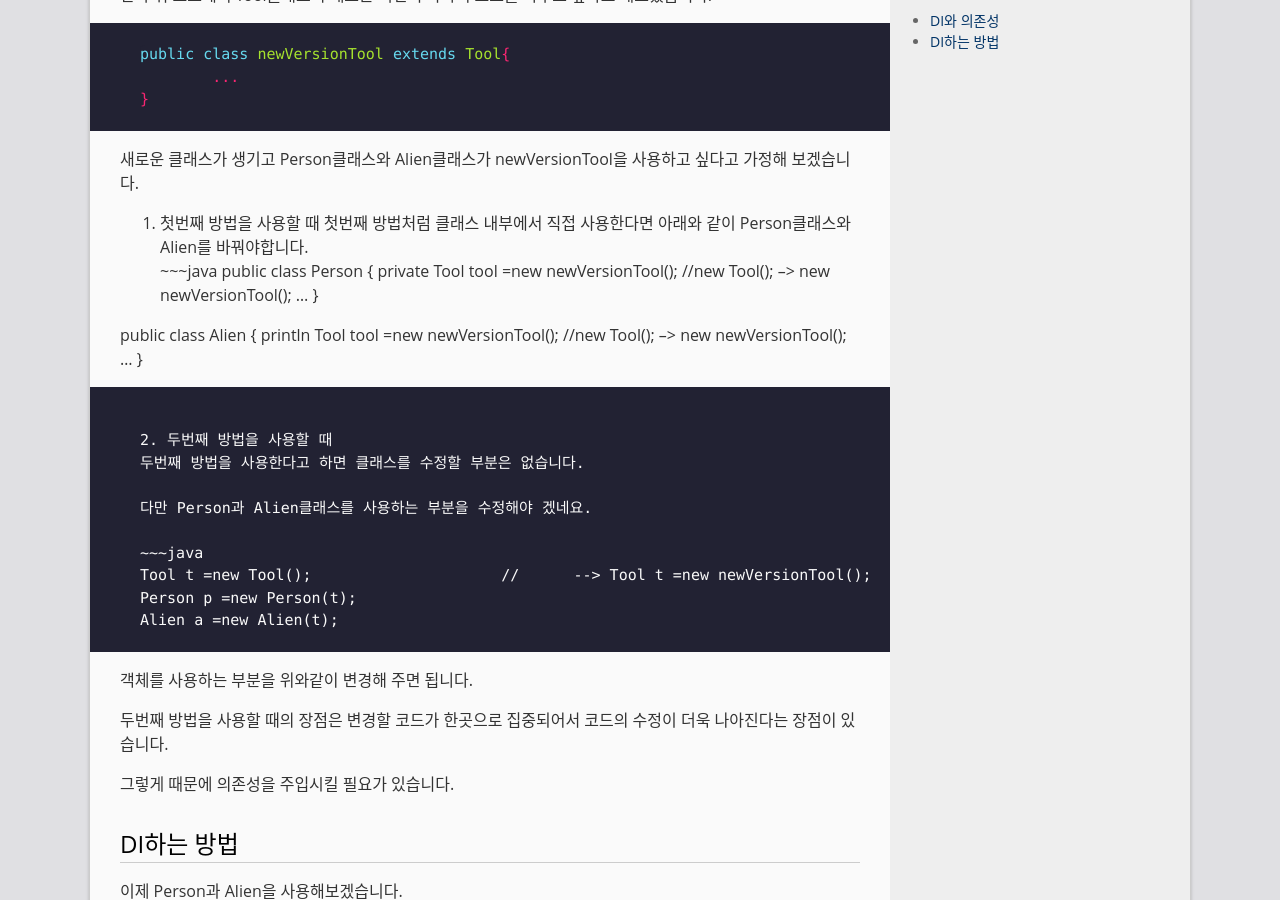
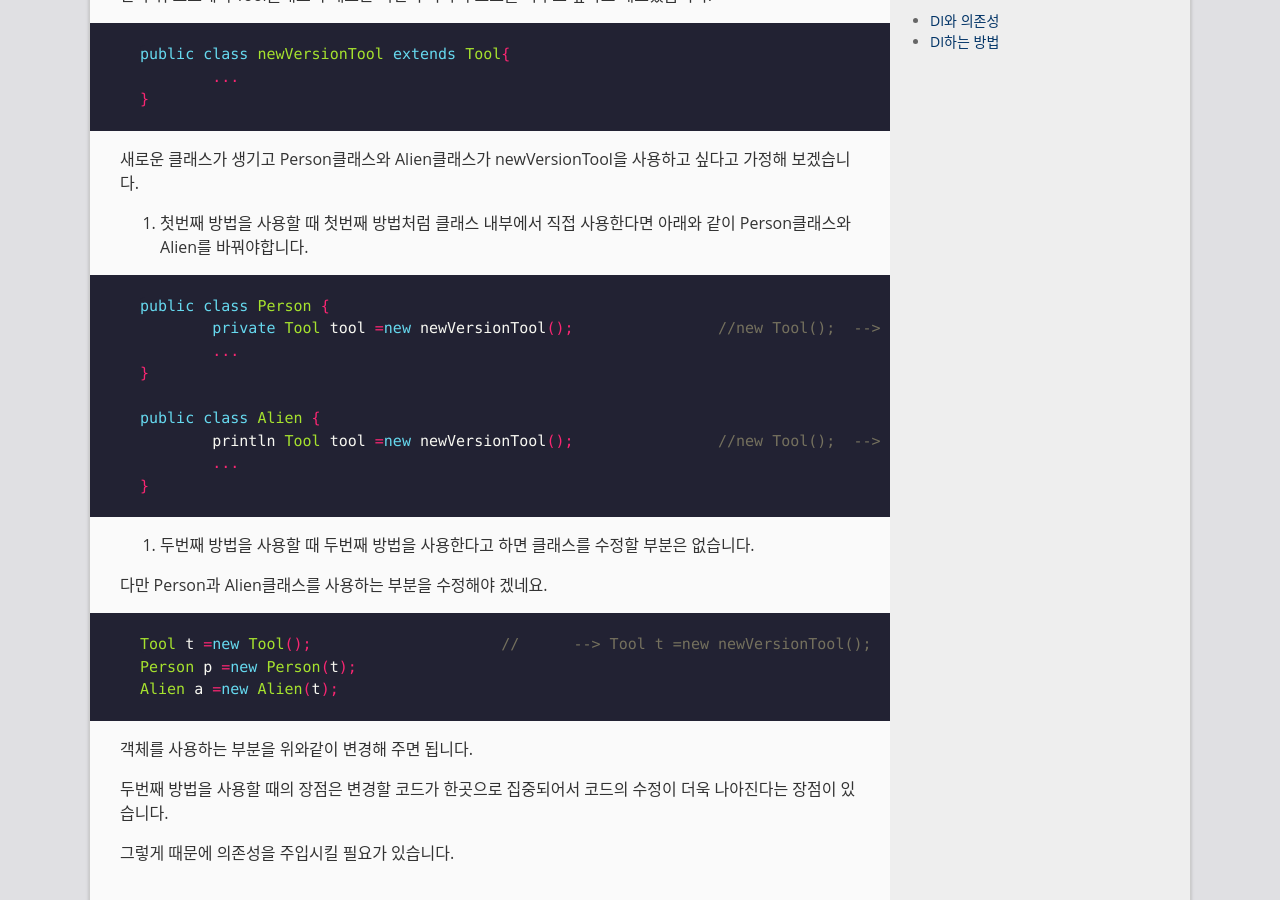
Before and after one commit to jh9875/jh9875.github.io, a Jekyll site: the page built from _posts/2020-08-03-Spring_DI.markdown, in a window 1280 px wide and 900 px high, scrolled down 2443 px. Built offline with Jekyll 4.4.1, drawn with Linux system fonts in a browser that asks for light colours; comment, search, counter and statistics services are not loaded.

Commit message:
modify posting di1

```diff
--- a/_posts/2020-08-03-Spring_DI.markdown
+++ b/_posts/2020-08-03-Spring_DI.markdown
@@ -13,7 +13,7 @@ tags: [spring, java, DI]
 
 **DI** 란 우리말로 의존 주입(의존성 주입)이라고 하고 *객체 사이에 의존성을 자신이 아닌 외부에서 주입해 주는 것* 을 의미합니다.
 
-위에서 객체 의존성이란 단어가 나오는데 DI를 알아보기 전에 *객체 의존성* 이란 개념부터 먼저 알아보겠습니다.
+위에서 객체 의존성이란 단어가 나오는데 DI를 알아보기 전에 **객체 의존성** 이란 개념부터 먼저 알아보겠습니다.
 
 객체 의존성은 객체의 변경에 의해 다른 객체가 영향을 받으면 객체 사이에 의존한다고 합니다.
 
@@ -118,6 +118,7 @@ public class newVersionTool extends Tool{
 
 1. 첫번째 방법을 사용할 때
 첫번째 방법처럼 클래스 내부에서 직접 사용한다면 아래와 같이 Person클래스와 Alien를 바꿔야합니다.
+
 ~~~java
 public class Person {
 	private Tool tool =new newVersionTool();		//new Tool();  --> new newVersionTool();
```
